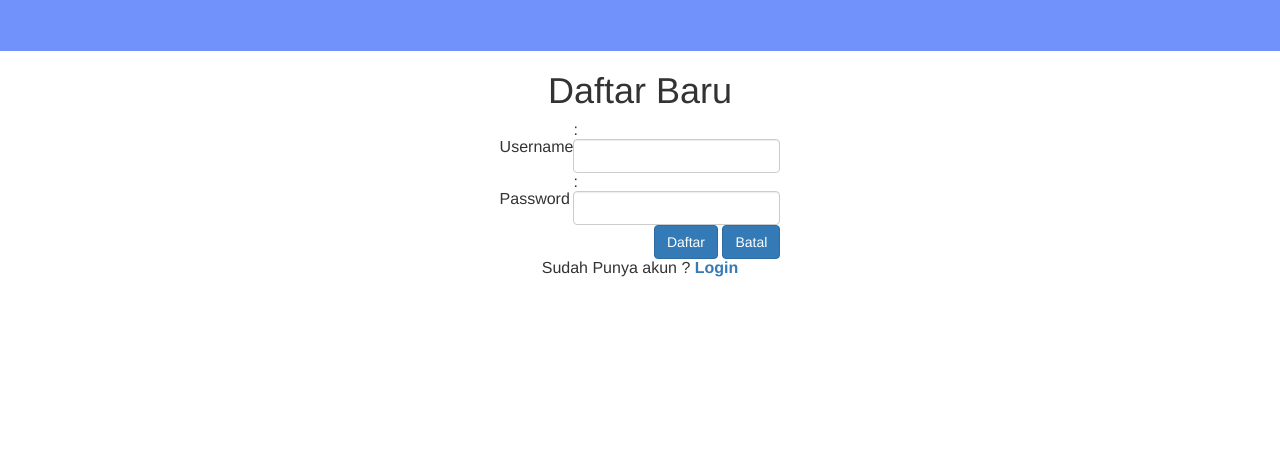
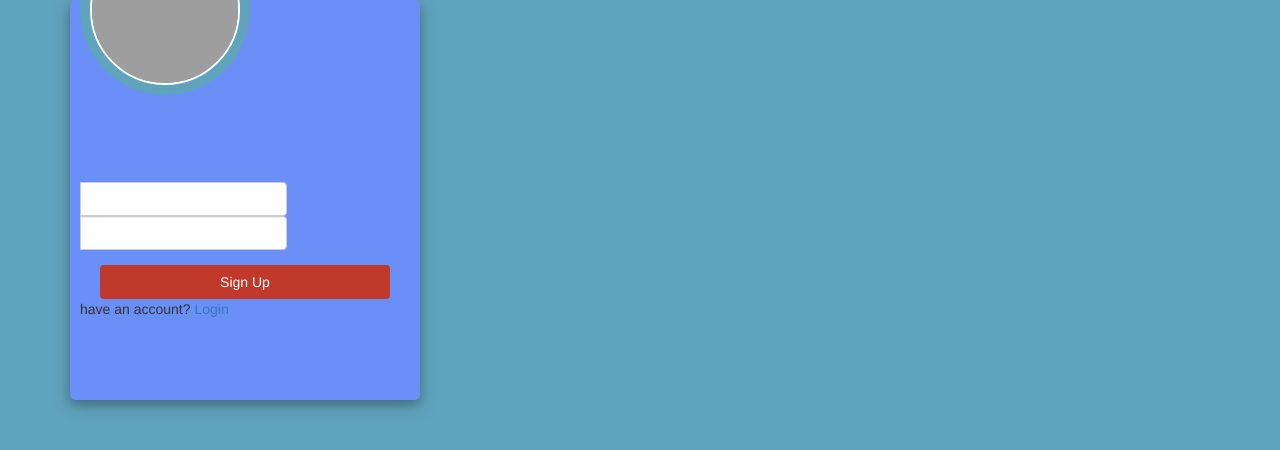
Before and after one commit to Yamin2810/inventoriwebapp, a PHP site: page /daftar.php in a window 1280 px wide. Shown: the top 450 px of the page. Run offline with PHP 8.4, Linux system fonts and the light colour scheme; grey boxes are pictures that could not be loaded.

Commit message:
Update daftar.php

```diff
--- a/inventori/daftar.php
+++ b/inventori/daftar.php
@@ -2,32 +2,67 @@
    session_start();
    if(isset($_SESSION['username'])) {
    header('location:index.php'); }
+   require_once("database.php");
 ?>
+<link href="assets/addons/bootstrap-4.1.1./css/bootstrap.min.css" rel="stylesheet" id="bootstrap-css">
+<script src="assets/addons/bootstrap-4.1.1./js/bootstrap.min.js"></script>
+<script src="assets/ajax/libs/jquery/3.2.1/jquery.min.js"></script>
+<!------ Include the above in your HEAD tag ---------->
+
+<!DOCTYPE html>
 <html>
+
 <head>
-<title>Form Pendaftaran</title>
-<!-- bootstrap-->
-	<link rel="stylesheet" type="text/css" href="assets/addons/bootstrap-3.3.7/css/bootstrap.min.css">
-<!-- css-->
-	<link rel="stylesheet" type="text/css" href="assets/css/style.css">
+	<title>
+      Login Page</title>
+	<link rel="stylesheet" href="assets/addons/bootstrap/4.1.3/css/bootstrap.min.css">
+	<script src="assets/ajax/libs/jquery/3.3.1/jquery.min.js"></script>
+	<link rel="stylesheet" href="assets/css/all.css">
+  <link rel="stylesheet" type="text/css" href="assets/css/login.css">
 </head>
+
 <body>
-<div class="nav" id="navigasi">
-	<div class="row">
-		<div class="col-md-8" ></div>
+	<div class="container h-100">
+		<div class="d-flex justify-content-center h-100">
+			<div class="user_card">
+				<div class="d-flex justify-content-center">
+					<div class="brand_logo_container">
+               <img src="PNJ.png" class="brand_logo" alt="Logo">
+					</div>
+				</div>
+				<div class="d-flex justify-content-center form_container">
+				<form action="prosesdaftar.php" method="post">
+						<div class="input-group mb-3">
+							<div class="input-group-append">
+								<span class="input-group-text"><i class="fas fa-user"></i></span>
+							</div>
+							<input type="text" name="username" class="form-control input_user">
+						</div>
+						<div class="input-group mb-2">
+							<div class="input-group-append">
+								<span class="input-group-text"><i class="fas fa-key"></i></span>
+							</div>
+							<input type="password" name="password" class="form-control input_pass">
+						</div>
+						<div class="form-group">
 
+						</div>
+
+				</div>
+				<div class="d-flex justify-content-center mt-3 login_container">
+					<button type="submit" name="button" class="btn login_btn">Sign Up</button>
+        </div>
+        <div class="mt-4">
+					<div class="d-flex justify-content-center links">
+						have an account? <a href="index.php" class="ml-2">Login</a>
+					</div>
+
+
+
+   </form>
+				</div>
+			</div>
+		</div>
 	</div>
-</div>
-<div align='center'>
-  <form action="prosesdaftar.php" method="post">
-  <table>
-  <tbody>
-  <tr><td colspan="2" align="center"><h1>Daftar Baru</h1></td></tr>
-  <tr><td>Username</td><td> : <input name="username"class="form-control" type="text"></td></tr>
-  <tr><td>Password</td><td> : <input name="password" class="form-control" type="password"></td></tr>
-  <tr><td colspan="2" align="right"><input value="Daftar" type="submit" class="btn btn-primary"> <input value="Batal" type="reset" class="btn btn-primary"></td></tr>
-  <tr><td colspan="2" align="center">Sudah Punya akun ? <a href="index.php"><b>Login</b></a></td></tr>
-  </tbody>
-  </table>
-  </form>
-</div>
+</body>
+</html>
```
